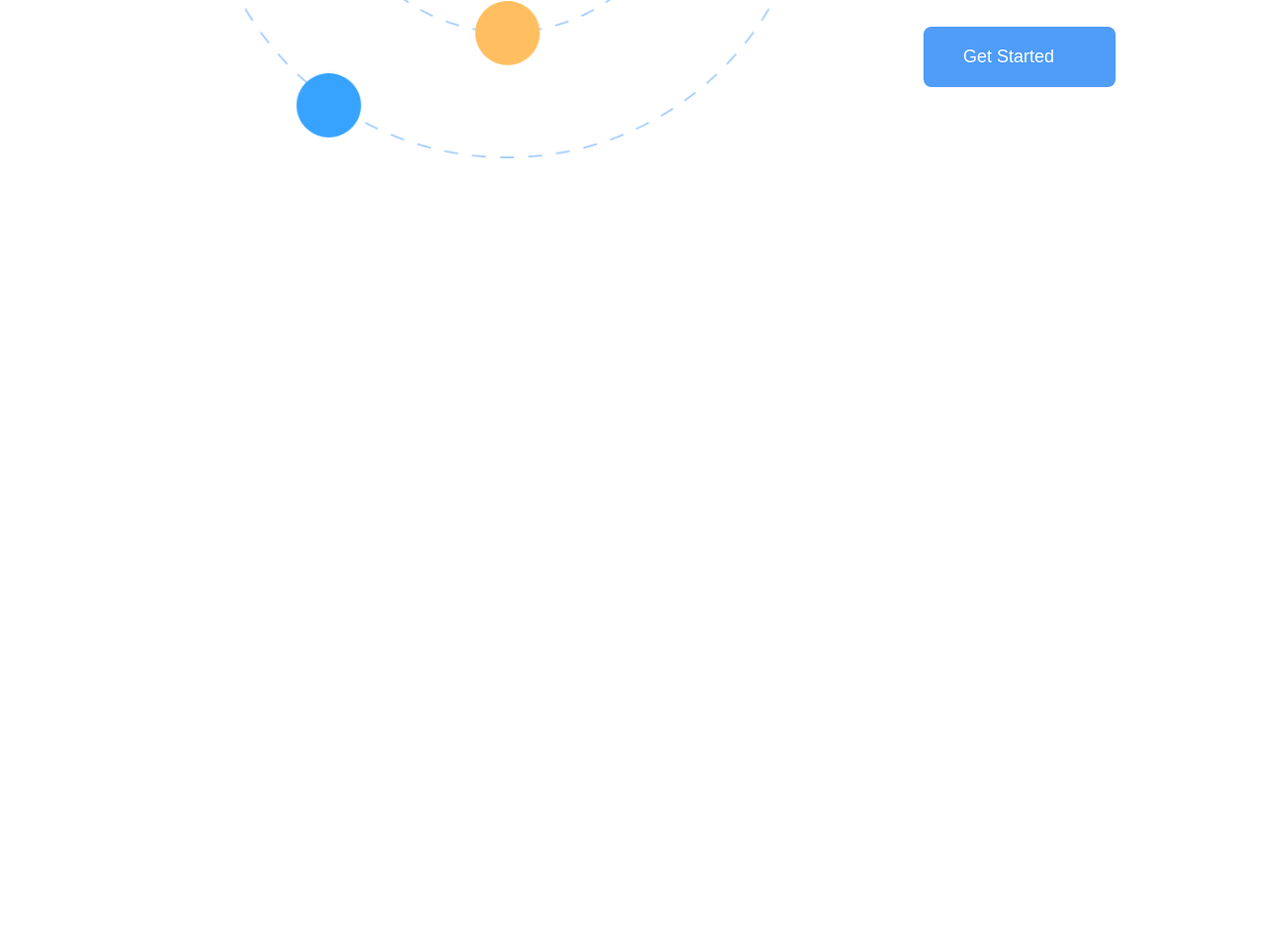
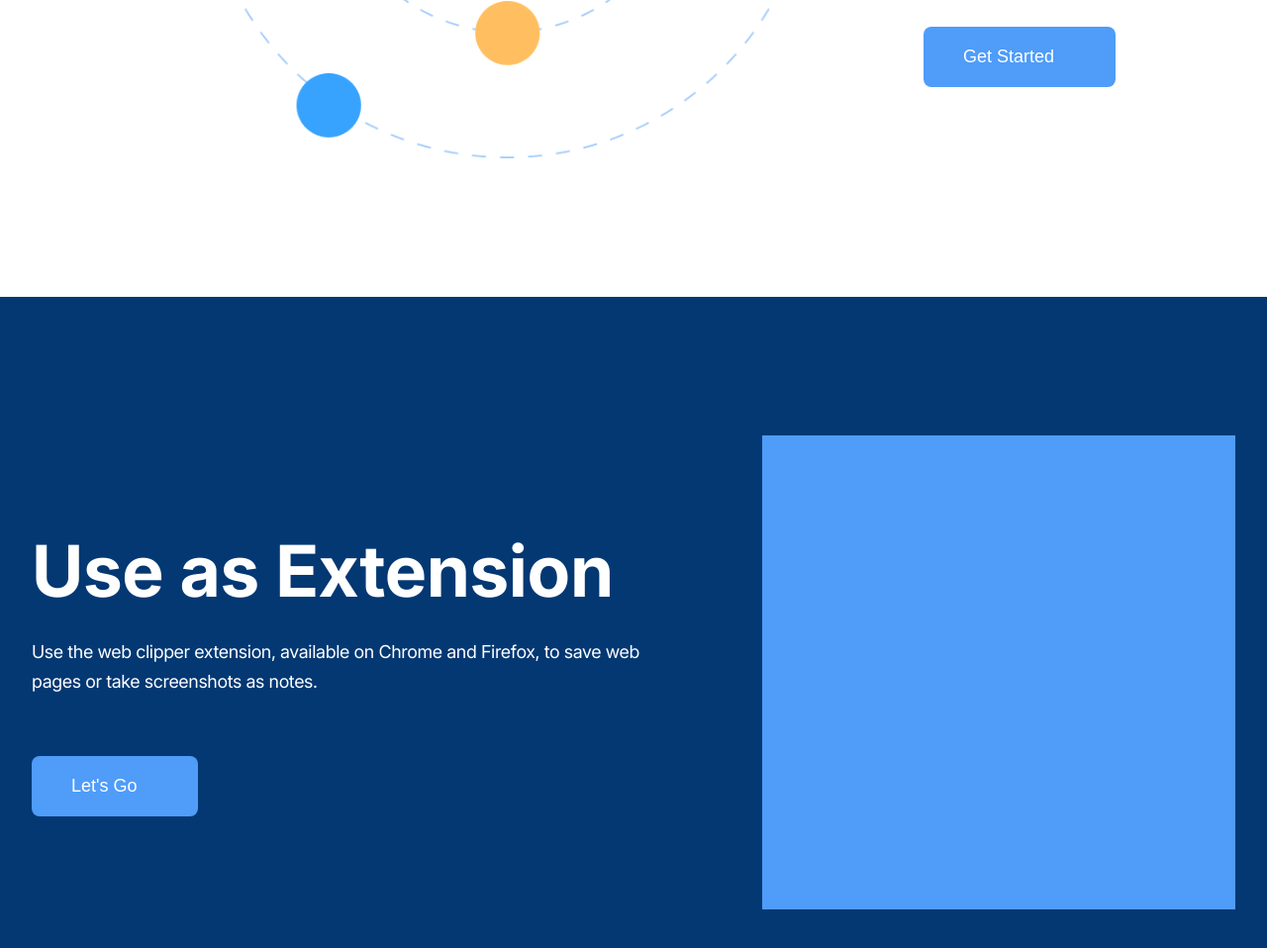
Before and after one commit to masavan/017, a website: page index.html in a window 1280 px wide. Shown: the part 2159-3117 px from the top of the page at 99% size. Before the commit the page ends 2459 px from the top, so only its background shows below. Drawn offline with Linux system fonts and the light colour scheme.

Commit message:
customise-it-to

```diff
--- a/index.html
+++ b/index.html
@@ -64,5 +64,19 @@
         </div>
     </div>
 </section>
+<section class="customise-it">
+    <div class="customise-it__container container">
+        <div class="customise-it__heading ">
+            <div class="customise-it__heading-text pb-60px">
+                <h1 class="customise-it__title pb-24px">Use as Extension</h1>
+                <p class="customise-it__text">Use the web clipper extension, available on Chrome and Firefox,
+                    to save web pages or take screenshots as notes.
+                </p>
+            </div>
+            <button class="btn btn--blue btn--arrow btn--larg customise-it__btn">Let's Go</button>
+        </div>
+        <div class="customise-it__img "></div>
+    </div>
+</section>
 </body>
 </html>
--- /dev/null
+++ b/sass/sections/_customise-it-to-you-needs.scss
@@ -0,0 +1,28 @@
+@use "../base" as *;
+@use "../components" as *;
+@use "../base/variables" as *;
+
+.customise-it{
+    background-color:$primeryColorDark ;
+    padding: 140px 0;
+    &__container{
+
+        display: flex;
+        align-items: center;
+    }
+    &__heading{
+        max-width: 697px;
+        padding-right: 8px;
+        margin-right: 98px;
+        color: $secondaryColorLight;
+    }
+    &__heading-text{}
+    &__title{}
+    &__text{}
+    &__btn{}
+    &__img{
+        width: 685px;
+        height: 479px;
+        background-color: $primeryColorLight;
+    }
+}
--- a/sass/sections/_index.scss
+++ b/sass/sections/_index.scss
@@ -1,3 +1,4 @@
 @use "./header.scss" as *;
 @use "./hero.scss" as *;
 @use "./work-management" as *;
+@use "./customise-it-to-you-needs.scss" as *;
```
Also changed, not shown: css/main.css.
